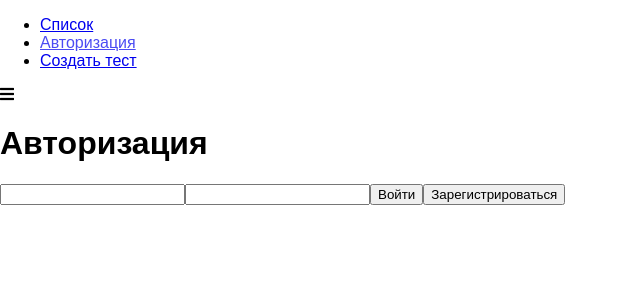
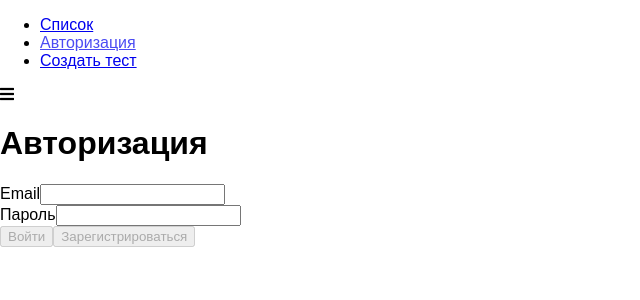
Before and after one commit to TarasMakarchuk/vladilen-minin-react-video-course, a React app in the folder vladilen-minin-react-courses/react-project-1-quiz/: page /auth in a window 1280 px wide. Shown: the top 300 px of the page, without its empty margins (0-640 px from the left). Built offline with nearby package versions, Linux system fonts and the light colour scheme.

Commit message:
""Merge branch 'master' into react-practice-1-quiz
# Conflicts:
#	.gitignore
12.11.2019 15:29 authorisation added

```diff
--- a/vladilen-minin-react-courses/react-project-1-quiz/package.json
+++ b/vladilen-minin-react-courses/react-project-1-quiz/package.json
@@ -30,6 +30,7 @@
     "html-webpack-plugin": "4.0.0-beta.5",
     "identity-obj-proxy": "3.0.0",
     "is-wsl": "^1.1.0",
+    "is_js": "^0.9.0",
     "jest": "24.9.0",
     "jest-environment-jsdom-fourteen": "0.1.0",
     "jest-resolve": "24.9.0",
--- a/vladilen-minin-react-courses/react-project-1-quiz/src/components/UI/Input/Input.css
+++ b/vladilen-minin-react-courses/react-project-1-quiz/src/components/UI/Input/Input.css
@@ -1,4 +1,4 @@
-.Input{
+.Input {
     margin-bottom: 15px;
 }
 
@@ -9,23 +9,23 @@
     font-weight: bold;
 }
 
-.Input input{
-display: block;
+.Input input {
+    display: block;
     box-sizing: border-box;
     border: 1px solid #bebebe;
     padding: 7px;
     margin: 0 0 5px;
-    width: 100px;
+    width: 100%;
     outline: none;
     transition: all .3s ease-in-out;
 }
 
-.Input span{
+.Input span {
     color: #f01f30;
     font-size: 12px;
     font-weight: bold;
 }
 
-.Input.invalid label{
+.Input.invalid label {
     color: #f01f30;
 }
--- a/vladilen-minin-react-courses/react-project-1-quiz/src/components/UI/Input/Input.js
+++ b/vladilen-minin-react-courses/react-project-1-quiz/src/components/UI/Input/Input.js
@@ -1,11 +1,20 @@
 import React from 'react'
 import classes from './Input.css'
+
+
+function isInvalid({valid, touched, shouldValidate}) {
+return !valid && shouldValidate && touched
+}
 
 const Input = props => {
 
     const inputType = props.type || 'text';
     const cls = [classes.Input];
     const htmlFor = `${inputType}-${Math.random()}`;
+
+    if(isInvalid(props)){
+        cls.push(classes.invalid);
+    }
 
     return(
         <div className={cls.join(' ')}>
@@ -17,7 +26,10 @@ const Input = props => {
                 onChange={props.onChange}
             />
 
-            <span>{props.errorMessage}</span>
+            {
+                isInvalid(props) && <span>{props.errorMessage || 'введите верное значение'}</span>
+            }
+
         </div>
     )
 };
--- a/vladilen-minin-react-courses/react-project-1-quiz/src/containers/Auth/Auth.js
+++ b/vladilen-minin-react-courses/react-project-1-quiz/src/containers/Auth/Auth.js
@@ -1,8 +1,40 @@
 import React, {Component} from 'react'
 import classes from './Auth.css'
 import Button from "../../components/UI/Button/Button";
+import Input from "../../components/UI/Input/Input";
+import is from 'is_js'
 
 export default class Auth extends Component {
+
+    state = {
+        isFormValid: false,
+        formControls: {
+            email: {
+                value: '',
+                type: 'email',
+                label: 'Email',
+                errorMessage: 'Введите корректный email',
+                valid: false,
+                touched: false,
+                validation: {
+                    required: true,
+                    email: true
+                }
+            },
+            password: {
+                value: '',
+                type: 'password',
+                label: 'Пароль',
+                errorMessage: 'Введите корректный пароль',
+                valid: false,
+                touched: false,
+                validation: {
+                    required: true,
+                    minLength: 6
+                }
+            }
+        }
+    };
 
     loginHandler = () => {
 
@@ -16,7 +48,73 @@ export default class Auth extends Component {
         event.preventDefault();
     };
 
+    validateControl = (value, validation) => {
+        if (!validation) {
+            return true;
+        }
+
+        let isValid = true;
+        if (validation.required) {
+            isValid = value.trim() !== '' && isValid;
+        }
+
+        if (validation.email) {
+            isValid = is.email(value) && isValid;
+        }
+
+        if (validation.minLength) {
+            isValid = value.length >= validation.minLength && isValid;
+        }
+
+        return isValid;
+
+    };
+
+    onChangeHandler = (event, controlName) => {
+        const formControls = {...this.state.formControls};
+        const control = {...formControls[controlName]};
+
+        control.value = event.target.value;
+        control.touched = true;
+        control.valid = this.validateControl(control.value, control.validation);
+
+        formControls[controlName] = control;
+
+        let isFormValid = true;
+
+        Object.keys(formControls).forEach(name => {
+            isFormValid = formControls[name].value && isFormValid;
+
+        });
+
+        this.setState({
+            formControls,
+            isFormValid
+
+        })
+    };
+
+    _renderInputs() {
+        return Object.keys(this.state.formControls).map((controlName, index) => {
+            const control = this.state.formControls[controlName];
+            return (
+                <Input
+                    key={controlName + index}
+                    type={control.type}
+                    value={control.value}
+                    valid={control.valid}
+                    touched={control.touched}
+                    label={control.label}
+                    shouldValidate={!!control.validation}
+                    errorMessage={control.errorMessage}
+                    onChange={event => this.onChangeHandler(event, controlName)}
+                />
+            )
+        });
+    };
+
     render() {
+
         return (
             <div className={classes.Auth}>
 
@@ -24,17 +122,19 @@ export default class Auth extends Component {
                     <h1>Авторизация</h1>
 
                     <form className={classes.AuthForm} onSubmit={this.submitHandler}>
-                        <input type='text'/>
-                        <input type='text'/>
+
+                        {this._renderInputs()}
 
                         <Button
                             type='success'
                             onClick={this.loginHandler}
+                            disabled={!this.state.isFormValid}
                         >Войти</Button>
 
                         <Button
                             type='primary'
                             onClick={this.registrHandler}
+                            disabled={!this.state.isFormValid}
                         >Зарегистрироваться</Button>
 
 
```
Also changed, not shown: 1 other file (tests, documents, lock files or other folders).
